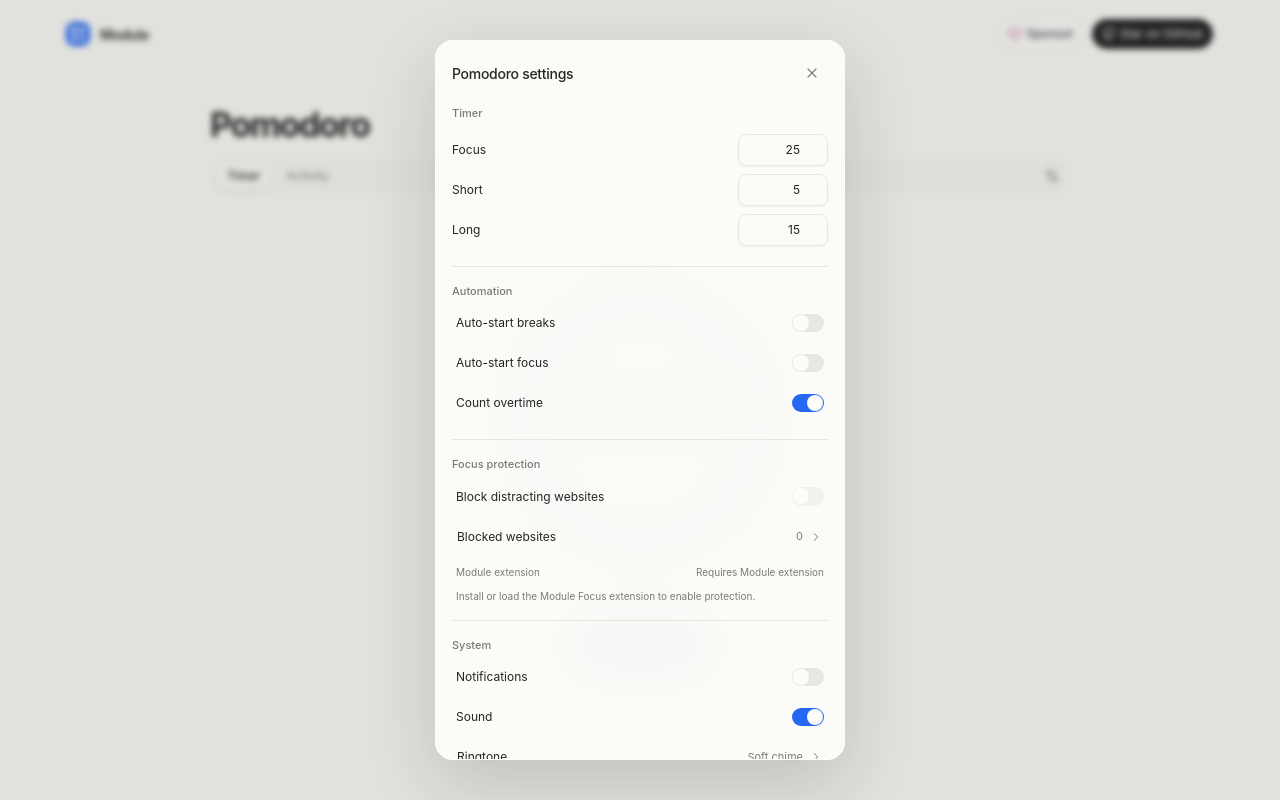
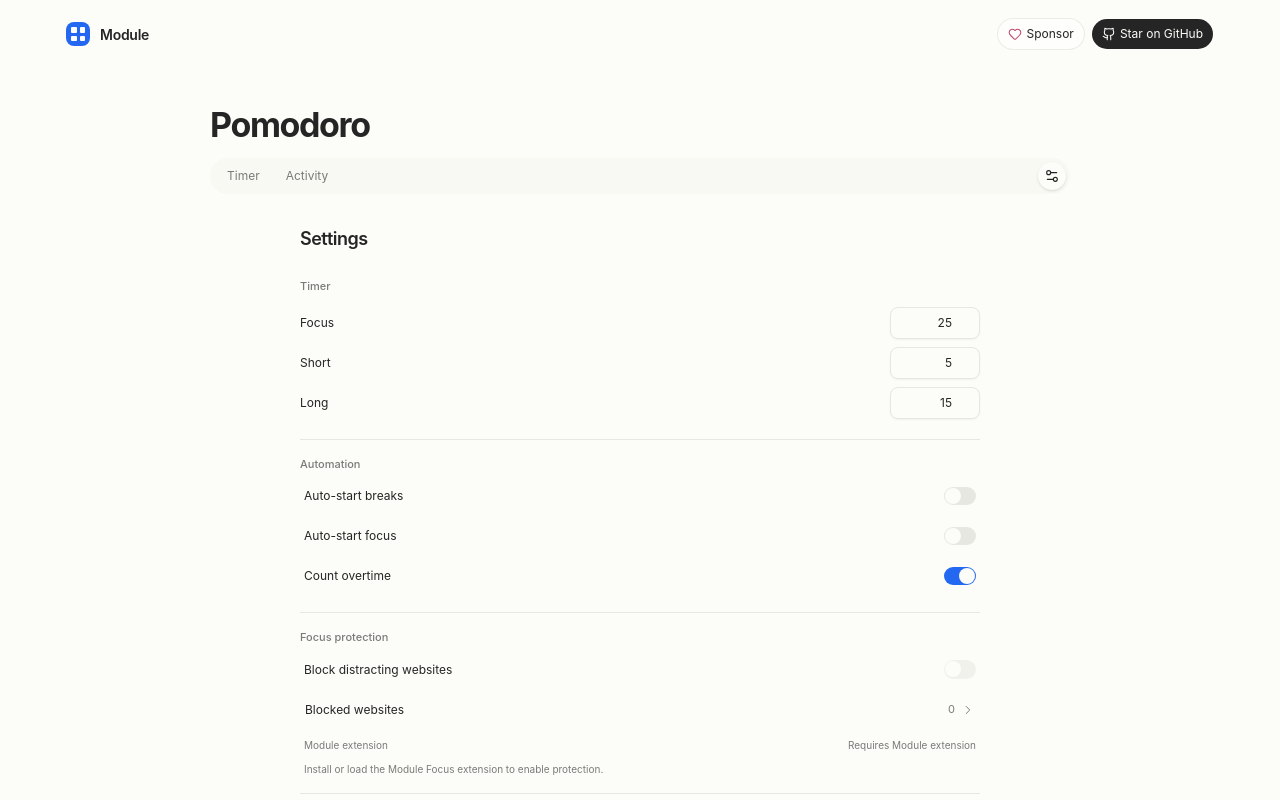
Before and after one commit to howlil/modu-app, a SvelteKit app: page /pomodoro in a window 1280 px wide. Both pictures are taken after a click on the tab 1052 px from the left and 176 px from the top of the page. Shown: the top 800 px of the page. Built offline with nearby package versions, Linux system fonts and the light colour scheme.

Commit message:
refactor(pomodoro): make settings an inline page

```diff
--- a/src/routes/pomodoro/+page.svelte
+++ b/src/routes/pomodoro/+page.svelte
@@ -1,10 +1,9 @@
 <script lang="ts">
   import { onMount, tick } from 'svelte';
-  import { ArrowLeft, Check, ChevronRight, Download, Pencil, RotateCcw, Settings2, SkipForward, Trash2, X } from 'lucide-svelte';
+  import { ArrowLeft, Check, ChevronRight, Download, Pencil, RotateCcw, Settings2, SkipForward, Trash2 } from 'lucide-svelte';
   import { Button } from "$lib/components/ui/button/index.js";
   import { Input } from "$lib/components/ui/input/index.js";
   import { Switch } from "$lib/components/ui/switch/index.js";
-  import { Dialog } from "$lib/components/ui/dialog/index.js";
   import * as Tabs from '$lib/components/ui/tabs/index.js';
   import ToolHeader from '#lib/components/ToolHeader.svelte';
   import ActivityView from '#lib/components/pomodoro/ActivityView.svelte';
@@ -54,7 +53,7 @@
   const RADIUS = 52;
   const CIRCUMFERENCE = 2 * Math.PI * RADIUS;
 
-  type PomodoroView = 'timer' | 'activity';
+  type PomodoroView = 'timer' | 'activity' | 'settings';
   type SettingsPanel = 'main' | 'blocked-sites' | 'ringtone' | 'data';
 
   type PomodoroPreferences = {
@@ -126,7 +125,6 @@
   let goalSchedule = $state<GoalSchedule>('weekdays');
   let activitySessions = $state<FocusActivitySession[]>([]);
   let legacyHistory = $state<LegacyFocusSession[]>([]);
-  let settingsOpen = $state(false);
   let settingsPanel = $state<SettingsPanel>('main');
   let deleteConfirm = $state(false);
   let dataMessage = $state('');
@@ -135,7 +133,7 @@
   let wakeLock: { release: () => Promise<void> } | null = null;
 
   $effect(() => {
-    if (!settingsOpen) {
+    if (activeView !== 'settings') {
       settingsPanel = 'main';
       deleteConfirm = false;
       dataMessage = '';
@@ -511,11 +509,11 @@
     }
   }
 
-  function openSettings() {
+  function openSettingsPage() {
     settingsPanel = 'main';
     deleteConfirm = false;
     dataMessage = '';
-    settingsOpen = true;
+    activeView = 'settings';
   }
 
   function openSettingsPanel(panel: SettingsPanel) {
@@ -524,18 +522,16 @@
     dataMessage = '';
   }
 
-  function closeSettings() {
-    settingsOpen = false;
-    settingsPanel = 'main';
-    deleteConfirm = false;
-    dataMessage = '';
-  }
-
   function updateDocumentTitle() {
     if (typeof document === 'undefined') return;
 
     if (activeView === 'activity') {
       document.title = 'Pomodoro Activity — Module';
+      return;
+    }
+
+    if (activeView === 'settings') {
+      document.title = 'Pomodoro Settings — Module';
       return;
     }
 
@@ -1011,16 +1007,16 @@
           return;
         }
 
-        if (settingsOpen && settingsPanel !== 'main') {
+        if (activeView === 'settings' && settingsPanel !== 'main') {
           openSettingsPanel('main');
           return;
         }
 
-        if (settingsOpen) closeSettings();
-        return;
-      }
-
-      if (isTyping || settingsOpen || activeView !== 'timer') return;
+        if (activeView === 'settings') return;
+        return;
+      }
+
+      if (isTyping || activeView !== 'timer') return;
 
       if (event.code === 'Space') {
         event.preventDefault();
@@ -1092,16 +1088,15 @@
           Activity
         </Tabs.Trigger>
 
-        <Button
-          variant="ghost"
-          size="icon-sm"
-          class="ml-auto size-7 rounded-full text-muted-foreground shadow-none"
+        <Tabs.Trigger
+          value="settings"
+          class="ml-auto size-7 flex-none rounded-full p-0 after:hidden data-[state=active]:bg-background data-[state=active]:shadow-none"
           aria-label="Pomodoro settings"
           title="Settings"
-          onclick={openSettings}
+          onclick={openSettingsPage}
         >
           <Settings2 class="size-4" strokeWidth={1.7} />
-        </Button>
+        </Tabs.Trigger>
       </Tabs.List>
     </Tabs.Root>
   </div>
@@ -1265,7 +1260,7 @@
         </p>
       {/if}
     </div>
-  {:else}
+  {:else if activeView === 'activity'}
     <ActivityView
       sessions={activitySessions}
       goalHours={dailyGoalHours}
@@ -1273,17 +1268,9 @@
       {clockNow}
       onGoalChange={updateGoal}
     />
-  {/if}
-
-  <Dialog.Root bind:open={settingsOpen}>
-    <Dialog.Portal>
-      <Dialog.Overlay class="fixed inset-0 z-[100] bg-foreground/[0.12] backdrop-blur-[3px]" />
-      <Dialog.Content
-        class="fixed left-1/2 top-1/2 z-[101] max-h-[min(720px,calc(100vh-32px))] w-[calc(100%-2rem)] max-w-[410px] -translate-x-1/2 -translate-y-1/2 overflow-y-auto rounded-[18px] border border-white/[0.65] bg-background/[0.96] p-4 text-left shadow-[0_24px_70px_rgba(28,28,24,0.16)] backdrop-blur-xl outline-none"
-        aria-labelledby="pomodoro-settings-title"
-      >
-        <div class="mb-4 flex items-center justify-between gap-2">
-          <div class="flex min-w-0 items-center gap-1">
+  {:else}
+    <div class="mx-auto w-full max-w-[680px] text-left">
+      <div class="mb-6 flex min-h-8 items-center gap-1">
         {#if settingsPanel !== 'main'}
           <Button
             variant="ghost"
@@ -1296,26 +1283,15 @@
           </Button>
         {/if}
 
-            <h2 id="pomodoro-settings-title" class="m-0 truncate text-[14px] font-medium tracking-[-0.02em]">
+        <h2 class="m-0 truncate text-[18px] font-semibold tracking-[-0.03em]">
           {settingsPanel === 'main'
-                ? 'Pomodoro settings'
+            ? 'Settings'
             : settingsPanel === 'blocked-sites'
               ? 'Blocked websites'
               : settingsPanel === 'ringtone'
                 ? 'Ringtone'
                 : 'Data'}
         </h2>
-          </div>
-
-          <Button
-            variant="ghost"
-            size="icon-sm"
-            class="shrink-0 rounded-full text-muted-foreground"
-            aria-label="Close settings"
-            onclick={closeSettings}
-          >
-            <X class="size-4" strokeWidth={1.7} />
-          </Button>
       </div>
 
         {#if settingsPanel === 'main'}
@@ -1534,7 +1510,6 @@
             </div>
           </div>
         {/if}
-      </Dialog.Content>
-    </Dialog.Portal>
-  </Dialog.Root>
+    </div>
+  {/if}
 </section>
```
Lines whose indentation alone changed are shown as unchanged.
